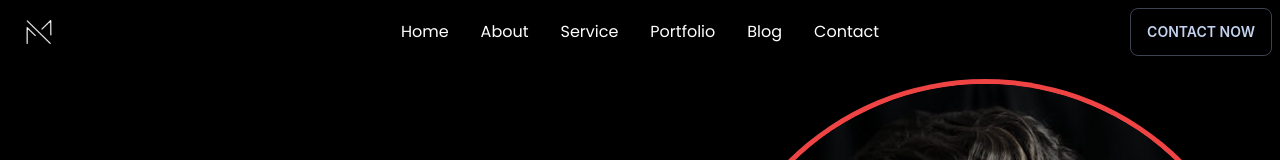
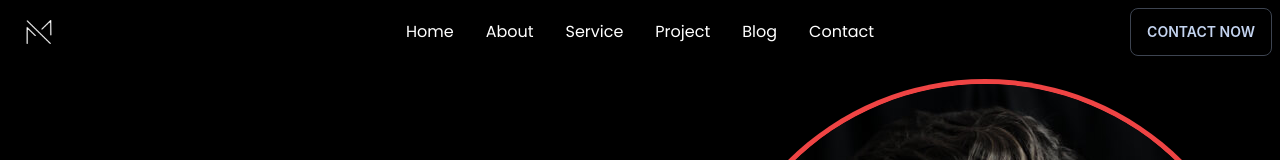
Before and after one commit to SalehAhmed19/my-portfolio, a React (Create React App) app: page / in a window 1280 px wide. Shown: the top 160 px of the page. Built offline with nearby package versions, Linux system fonts and the light colour scheme.

Commit message:
navbar change

```diff
--- a/src/Pages/Home/Projects/Projects.jsx
+++ b/src/Pages/Home/Projects/Projects.jsx
@@ -2,7 +2,7 @@ import React from "react";
 
 const Projects = () => {
   return (
-    <div style={{ background: "#191919" }} className="py-20">
+    <div id="project" style={{ background: "#191919" }} className="py-20">
       <h2 className="text-3xl lg:text-5xl font-bold text-center text-white font">
         My Latest Projects
       </h2>
--- a/src/Pages/Shared/Navbar/Navbar.jsx
+++ b/src/Pages/Shared/Navbar/Navbar.jsx
@@ -37,7 +37,7 @@ const Navbar = () => {
               <a href="#service">Service</a>
             </li>
             <li>
-              <a href="#portfolio">Portfolio</a>
+              <a href="#project">Project</a>
             </li>
             <li>
               <a href="#blog">Blog</a>
@@ -63,7 +63,7 @@ const Navbar = () => {
             <a href="#service">Service</a>
           </li>
           <li>
-            <a href="#portfolio">Portfolio</a>
+            <a href="#project">Project</a>
           </li>
           <li>
             <a href="#blog">Blog</a>
@@ -74,7 +74,9 @@ const Navbar = () => {
         </ul>
       </div>
       <div class="navbar-end">
-        <a class="btn bg-black">Contact Now</a>
+        <a href="#contact" class="btn bg-black">
+          Contact Now
+        </a>
       </div>
     </div>
   );
```
